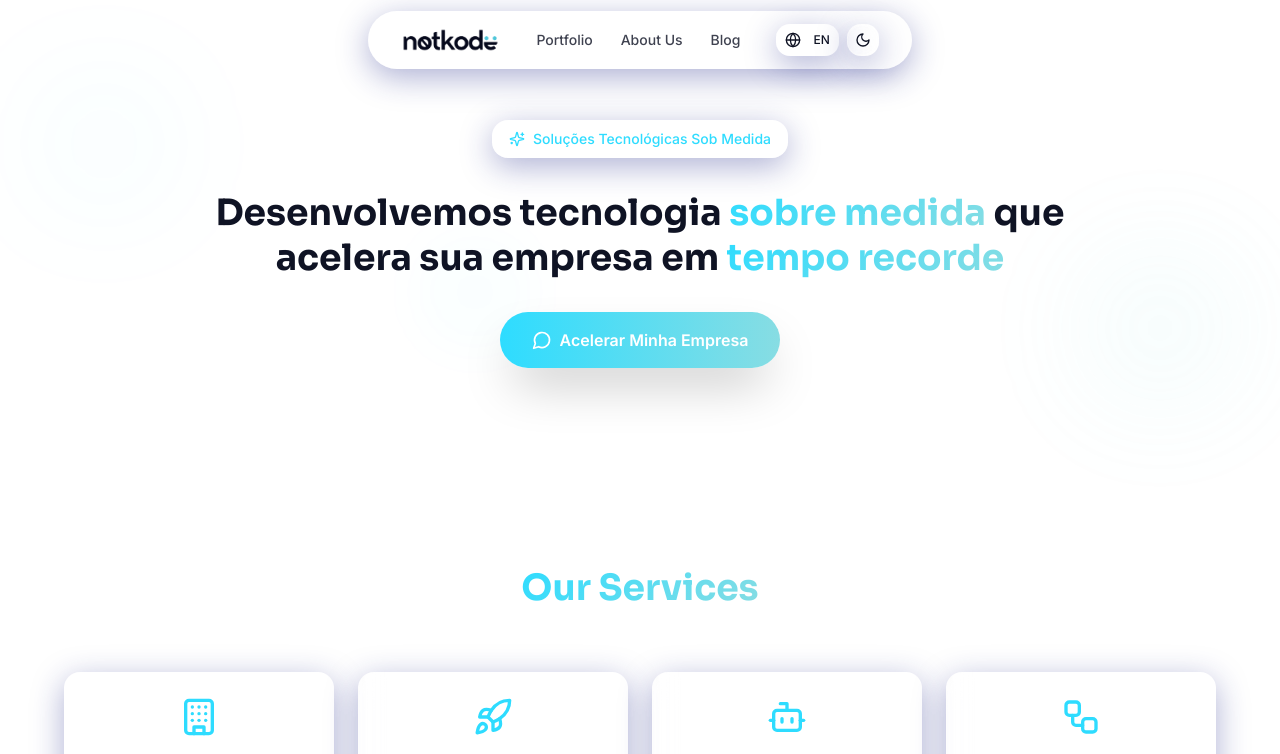
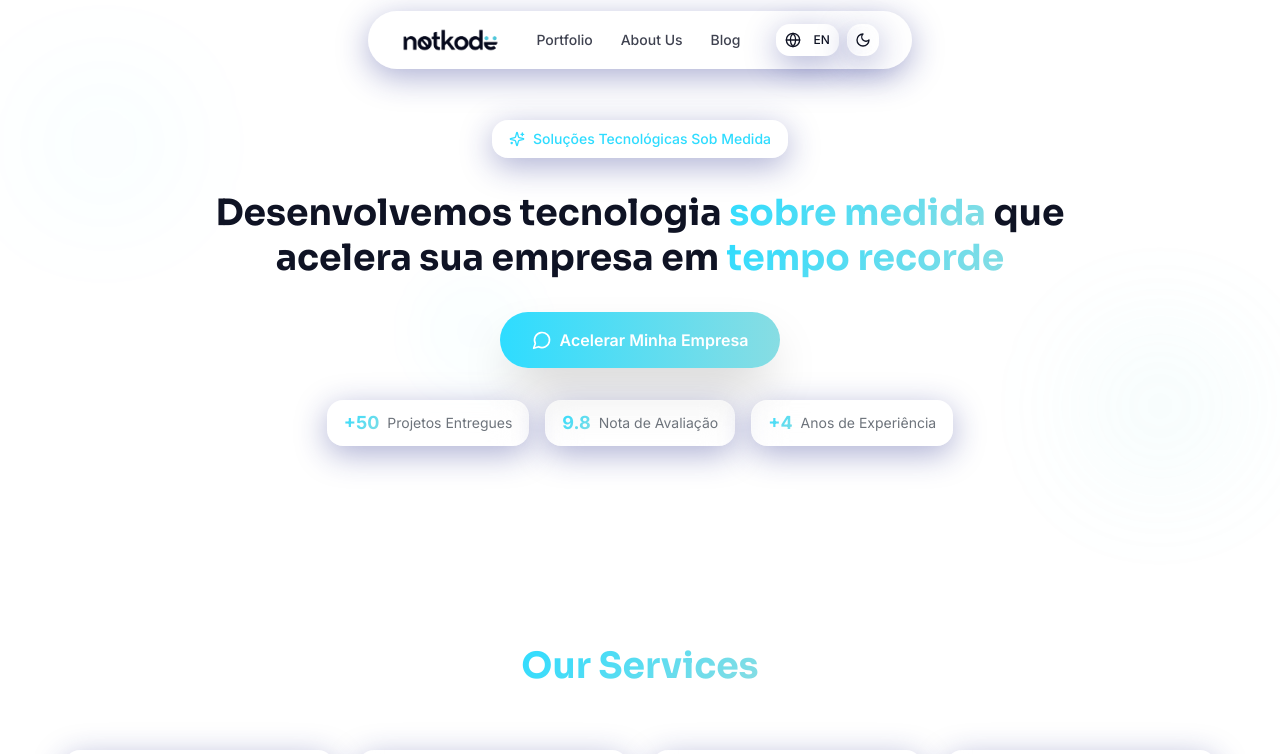
Before and after one commit to not-kode/notkode, a React (Vite) app: page /empresas in a window 1280 px wide. Shown: the top 754 px of the page. Built offline with nearby package versions, Linux system fonts and the light colour scheme.

Commit message:
Remove Resultados Comprovados section
Remove the "Resultados Comprovados" section and add its topics as social proof tags under the hero CTA button in `src/pages/Empresas.tsx`.

```diff
--- a/src/pages/Empresas.tsx
+++ b/src/pages/Empresas.tsx
@@ -156,12 +156,25 @@ const Empresas: React.FC = () => {
               <span className="text-gradient">tempo recorde</span>
             </h1>
 
-            {/* Subtitle */}
+            {/* CTA Button - Preenchido e destacado */}
+            <div className="animate-fade-in-up mb-8">
+              <WhatsAppButton text="Acelerar Minha Empresa" className="bg-gradient-to-r from-primary to-secondary text-white px-8 py-4 text-base font-semibold rounded-full shadow-2xl hover:shadow-primary/25 hover:scale-105 transition-all duration-300 border-0" />
+            </div>
 
-
-            {/* CTA Button - Preenchido e destacado */}
-            <div className="animate-fade-in-up">
-            <WhatsAppButton text="Acelerar Minha Empresa" className="bg-gradient-to-r from-primary to-secondary text-white px-8 py-4 text-base font-semibold rounded-full shadow-2xl hover:shadow-primary/25 hover:scale-105 transition-all duration-300 border-0" />
+            {/* Social Proof Tags */}
+            <div className="flex flex-wrap justify-center gap-4 text-sm animate-fade-in-up">
+              <div className="flex items-center glass-card px-4 py-2">
+                <div className="text-lg font-bold text-gradient mr-2">+50</div>
+                <span className="text-muted-foreground">Projetos Entregues</span>
+              </div>
+              <div className="flex items-center glass-card px-4 py-2">
+                <div className="text-lg font-bold text-gradient mr-2">9.8</div>
+                <span className="text-muted-foreground">Nota de Avaliação</span>
+              </div>
+              <div className="flex items-center glass-card px-4 py-2">
+                <div className="text-lg font-bold text-gradient mr-2">+4</div>
+                <span className="text-muted-foreground">Anos de Experiência</span>
+              </div>
             </div>
           </div>
         </div>
@@ -356,44 +369,6 @@ const Empresas: React.FC = () => {
         </div>
       </section>
 
-      {/* Success Numbers */}
-      <section className="py-20 px-8 bg-gradient-to-br from-secondary/5 to-primary/5">
-        <div className="container mx-auto">
-          <h2 className="font-sora font-bold text-4xl text-center mb-16">
-            Resultados <span className="text-gradient">Comprovados</span>
-          </h2>
-
-          <div className="grid grid-cols-1 md:grid-cols-3 gap-8 max-w-4xl mx-auto">
-            <div className="glass-card text-center group hover:scale-105">
-              <div className="text-3xl md:text-4xl font-bold text-gradient mb-2">
-                +50
-              </div>
-              <div className="text-sm text-muted-foreground">
-                Projetos Entregues
-              </div>
-            </div>
-
-            <div className="glass-card text-center group hover:scale-105">
-              <div className="text-3xl md:text-4xl font-bold text-gradient mb-2">
-                9.8
-              </div>
-              <div className="text-sm text-muted-foreground">
-                Nota de Avaliação Final
-              </div>
-            </div>
-
-            <div className="glass-card text-center group hover:scale-105">
-              <div className="text-3xl md:text-4xl font-bold text-gradient mb-2">
-                +4
-              </div>
-              <div className="text-sm text-muted-foreground">
-                Anos de Clientes NotKode
-              </div>
-            </div>
-          </div>
-        </div>
-      </section>
-
       {/* Testimonials Section */}
       <section className="py-20 px-8">
         <div className="container mx-auto">
```
